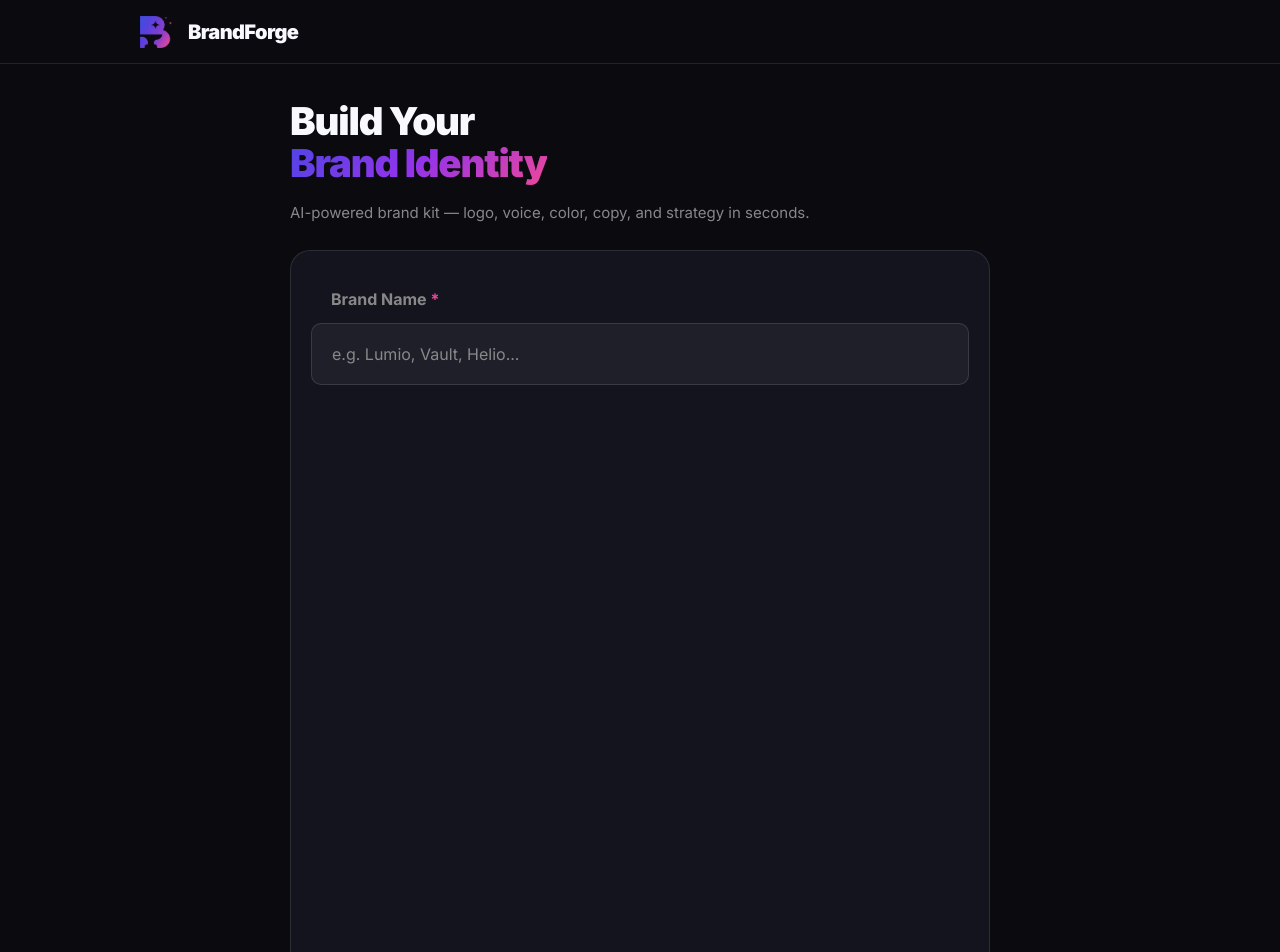
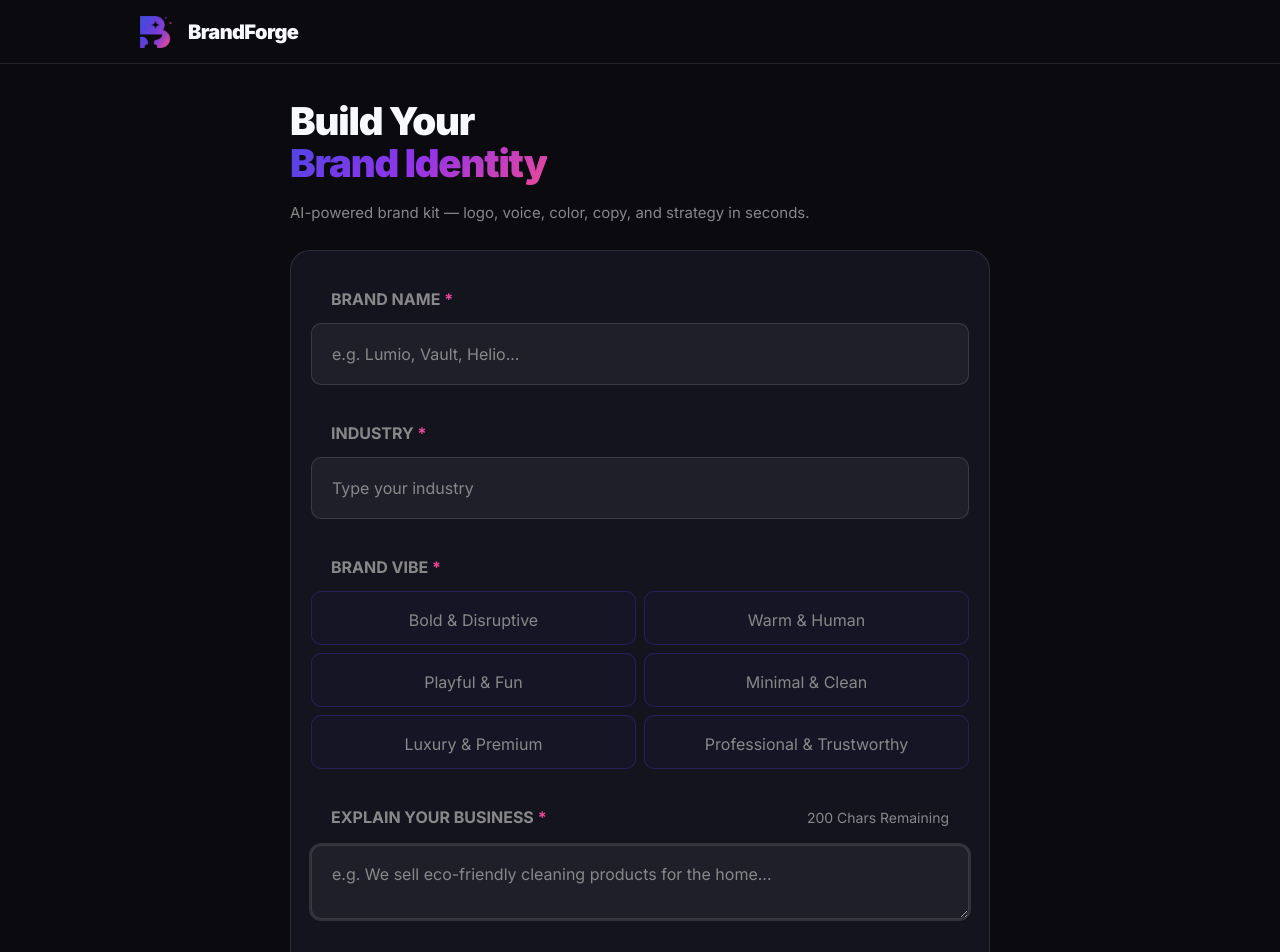
Before and after one commit to LandonLinn/Brandify, a Next.js app in the folder brand-forge/: page / in a window 1280 px wide. Shown: the top 952 px of the page. Built offline with nearby package versions, Linux system fonts and the light colour scheme.

Commit message:
feat: form setup

```diff
--- a/brand-forge/app/globals.css
+++ b/brand-forge/app/globals.css
@@ -3,6 +3,8 @@
 :root {
   /* Colors */
   --color-primary: #4F45E5;
+  --color-primary--trans: rgba(79, 69, 229, .04);
+  --color-primary--muted: rgba(79, 69, 229, .25);
   --color-secondary: #9333EA;
   --color-tertiary: #EC4899;
   --color-dark: #0A0A0F;
@@ -151,6 +153,7 @@ label{
   margin: 20px 0px 0px 20px;
 }
 
+textarea,
 input{
   background-color: rgba(255, 255, 255, 0.05);
   border: 1px solid rgba(255, 255, 255, 0.12);
@@ -159,8 +162,10 @@ input{
   width: 100%;
   color: var(--color-light);
   outline: none;
+  max-height: 128px;
 }
 
+textarea,
 input:focus{
   outline: 2px solid rgba(255, 255, 255, 0.12);
 }
@@ -168,3 +173,41 @@ input:focus{
 ::placeholder{
   color: var(--color-gray);
 }
+
+/* --------------------------------
+  Components
+-----------------------------------*/
+
+.btn{
+  border-radius: var(--input-radius);
+  color: var(--color-light);
+  font-weight: 700;
+  padding: var(--card-padding);
+  height: 54px;
+}
+
+.btn:hover{
+  cursor: pointer;
+  filter: brightness(85%);
+}
+
+.submit-btn{
+  margin-top: 20px;
+  background: var(--primary-gradient);
+}
+
+.vibe-card{
+  color: var(--color-gray);
+  font-weight: 400;
+  padding: var(--card-padding);
+  border-radius: var(--input-radius);
+  background-color: var(--color-primary--trans);
+  border: 1px solid var(--color-primary--muted);
+}
+
+.vibe-active{
+  color: var(--color-primary);
+  font-weight: 700;
+  background-color: var(--color-primary--muted);
+  border: 2px solid var(--color-primary);
+}
--- a/brand-forge/app/page.tsx
+++ b/brand-forge/app/page.tsx
@@ -1,5 +1,71 @@
+"use client"
+
+import { useRouter } from "next/navigation";
+import { useState } from "react";
+
+const VIBES = [
+  "Bold & Disruptive",
+  "Warm & Human",
+  "Playful & Fun",
+  "Minimal & Clean",
+  "Luxury & Premium",
+  "Professional & Trustworthy",
+];
 
 export default function Home() {
+  // Text Area Chars
+  const [chars, setChars] = useState(200);
+
+  // Form Data
+  const [formData, setFormData] = useState({
+    companyName: "",
+    companyIndustry: "",
+    selectedVibe: "",
+    companyDesc: "",
+  })
+
+  // Errors
+  const [errors, setErrors] = useState({
+    companyName: "",
+    companyIndustry: "",
+    selectedVibe: "",
+    companyDesc: "",
+  })
+
+  const charCount = (event: React.ChangeEvent<HTMLTextAreaElement>) => {
+    let brandDesc = event.target.value;
+    let totalLength = brandDesc.length;
+    setChars(200 - totalLength);
+  }
+
+  const handleInputChange = (event: React.ChangeEvent<HTMLInputElement>) => {
+    const { name, value } = event.target;
+    setFormData({
+      ...formData,
+      [name]: value
+    })
+  }
+
+  const router = useRouter();
+  const handleSubmit = (e: any) => {
+    e.preventDefault()
+
+    // Error Check
+    const newErrors = {
+      companyName: formData.companyName === "" ? "Brand name required." : "",
+      companyIndustry: formData.companyIndustry === "" ? "Brand industry required." : "",
+      selectedVibe: formData.selectedVibe === "" ? "Brand vibe required." : "",
+      companyDesc: formData.companyDesc === "" ? "Brand description required." : "",
+    }
+
+    setErrors(newErrors);
+    const hasErrors = Object.values(newErrors).some(error => error !== "");
+    if (hasErrors) return;
+
+    // Route
+    router.push("/result")
+  }
+
   return (
     <div className="dark min-h-dvh">
       <main className="container--sm section flex flex-col gap-6">
@@ -12,15 +78,82 @@ export default function Home() {
 
         {/* Form */}
         <form
-          className="min-h-dvh card flex flex-col gap-5"
+          className="card flex flex-col gap-5"
+          onSubmit={handleSubmit}
         >
+          {/* Brand Name */}
           <div className="flex flex-col gap-4">
-            <label htmlFor="brand-name">Brand Name <span className="text-(--color-tertiary)">*</span></label>
-            <input type="text" name="brand-name" placeholder="e.g. Lumio, Vault, Helio..."/>
+            <label htmlFor="companyName">BRAND NAME <span className="text-(--color-tertiary)">*</span></label>
+            <input
+              type="text"
+              name="companyName"
+              placeholder="e.g. Lumio, Vault, Helio..."
+              required
+              maxLength={100}
+              value={formData.companyName}
+              onChange={handleInputChange}
+            />
           </div>
 
+          {/* Industry */}
+          <div className="flex flex-col gap-4">
+            <label htmlFor="companyIndustry">INDUSTRY <span className="text-(--color-tertiary)">*</span></label>
+            <input
+              type="text"
+              name="companyIndustry"
+              placeholder="Type your industry"
+              required
+              maxLength={100}
+              value={formData.companyIndustry}
+              onChange={handleInputChange}
+            />
+          </div>
+
+          {/* Brand Vibe */}
+          <div className="flex flex-col gap-4">
+            <label htmlFor="industry">BRAND VIBE <span className="text-(--color-tertiary)">*</span></label>
+            {/* Container */}
+            <div className="grid grid-cols-2 gap-2">
+                {/* Vibe Cards */}
+                {
+                  VIBES.map((vibe, i) => (
+                    <button
+                      key={i}
+                      className={`btn vibe-card ${formData.selectedVibe === vibe ? "vibe-active" : ""}`}
+                      onClick={() => setFormData({...formData, selectedVibe: vibe})}
+                    >
+                      {vibe}
+                    </button>
+                  ))}
+            </div>
+          </div>
+
+          {/* Describe Brand */}
+          <div className="flex justify-between items-end">
+            <label htmlFor="brand-desc">EXPLAIN YOUR BUSINESS <span className="text-(--color-tertiary)">*</span></label>
+            <p className="text-on-dark--muted text-sm! mr-5! leading-none">{`${chars} Chars Remaining`}</p>
+          </div>
+          {/* Text Area */}
+          <textarea
+            name="brand-desc"
+            placeholder="e.g. We sell eco-friendly cleaning products for the home..."
+            maxLength={200}
+            onChange={charCount}
+            required
+          />
+
+          {/* Submit Button */}
+          <button
+            className="btn submit-btn"
+            type="submit"
+          >
+            Generate Brand Kit &rarr;
+          </button>
+
+          {/* Error Status */}
+          {}
+
         </form>
-
       </main>
     </div>
   );
--- a/brand-forge/app/result/page.tsx
+++ b/brand-forge/app/result/page.tsx
@@ -4,7 +4,7 @@ export default function Result() {
     return(
         <div className="dark h-dvh">
             <main>
-
+                <h1>results</h1>
             </main>
         </div>
     )
```
